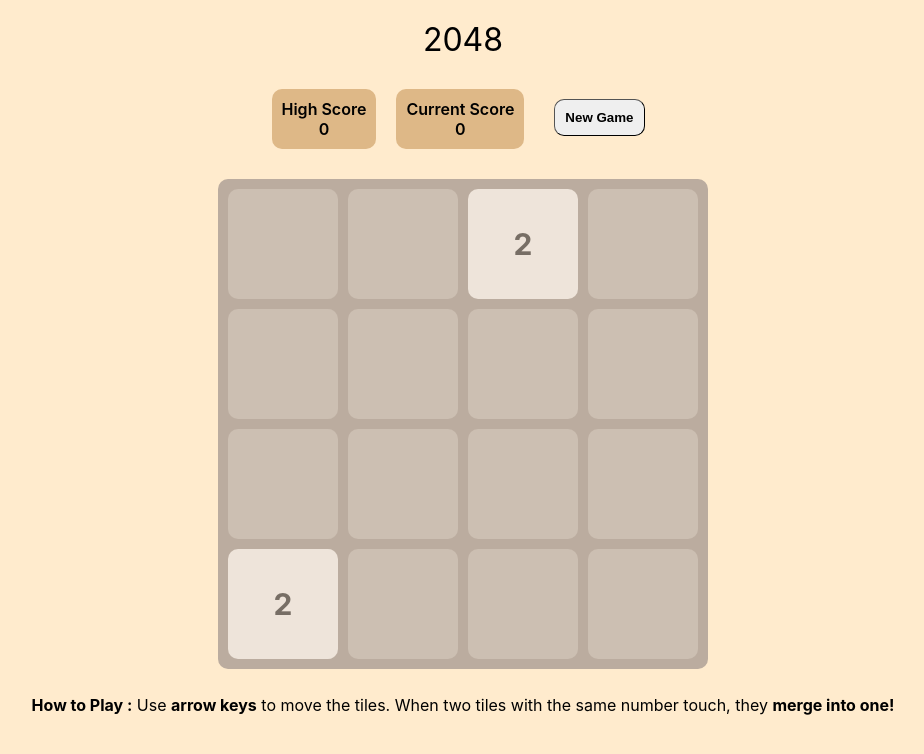
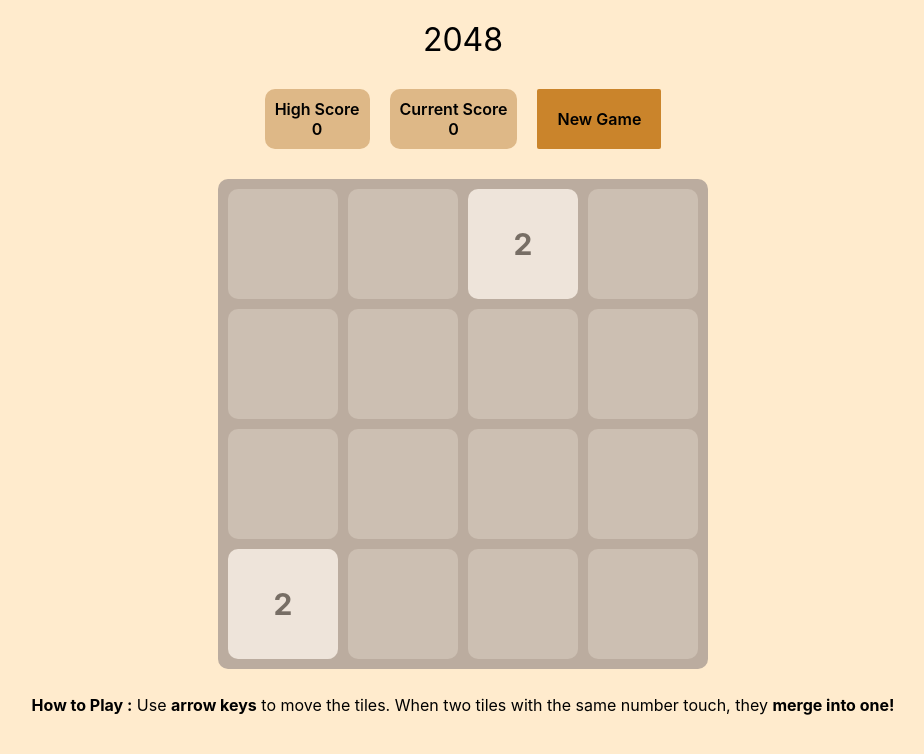
Before and after one commit to shubh299/RipplingAcademy, a React (Create React App) app in the folder Week2/2048-game/: page / in a window 1280 px wide. Shown: the top 754 px of the page, without its empty margins (177-1101 px from the left). Built offline with nearby package versions, Linux system fonts and the light colour scheme.

Commit message:
updated css for new game button

```diff
--- a/Week2/2048-game/src/styles/App.css
+++ b/Week2/2048-game/src/styles/App.css
@@ -22,13 +22,16 @@
 
 .Btn-div {
   background-color: transparent;
+  padding: 0px;
 }
 
 .New-Game-Btn {
-  padding: 10px;
+  padding: 20px;
   font-weight: 800;
-  border-radius: 10px;
-  border-width: 1px;
+  border-radius: 2px;
+  border-width: 0px;
+  background-color: #ca842b;
+  font: inherit;
 }
 
 .Grid-wrapper {
```
